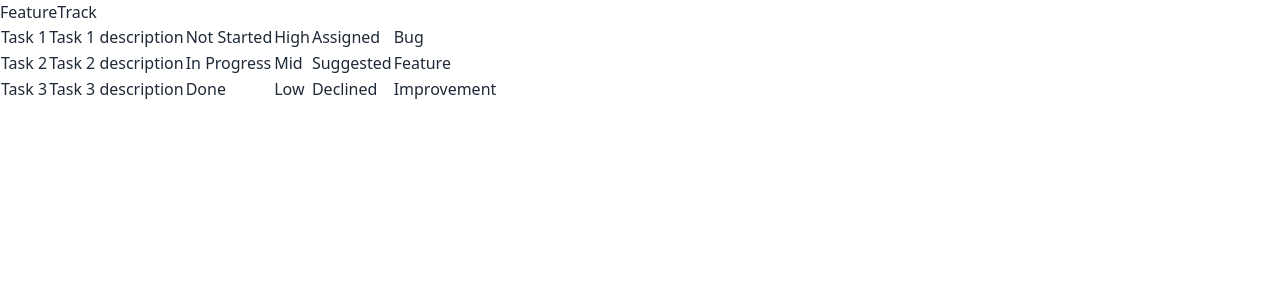
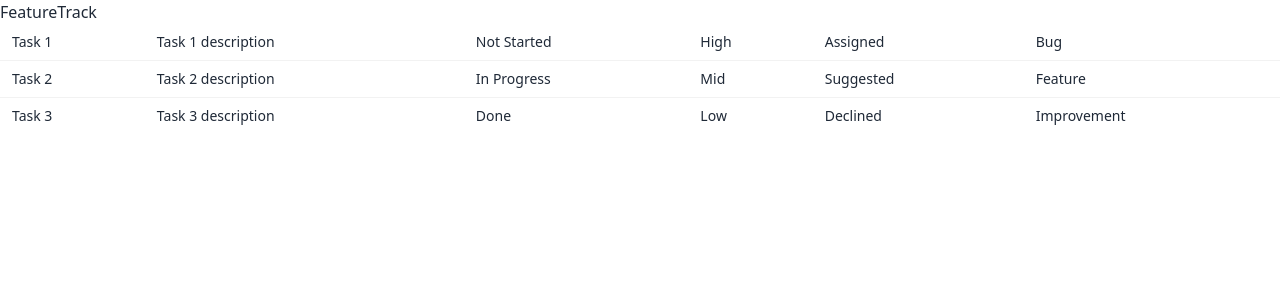
Before and after one commit to nbur4556/featuretrack, a Vue app: page / in a window 1280 px wide. Shown: the top 300 px of the page. Built offline with nearby package versions, Linux system fonts and the light colour scheme.

Commit message:
create style for table

```diff
--- a/src/components/TaskTable.vue
+++ b/src/components/TaskTable.vue
@@ -7,7 +7,9 @@ const { tasks } = defineProps<{ tasks: Array<Task> }>()
 </script>
 
 <template>
-  <table>
-    <TaskTableRow v-for="task in tasks" v-bind:task="task" />
+  <table class="table table-sm">
+    <tbody>
+      <TaskTableRow v-for="task in tasks" v-bind:task="task" />
+    </tbody>
   </table>
 </template>
```
